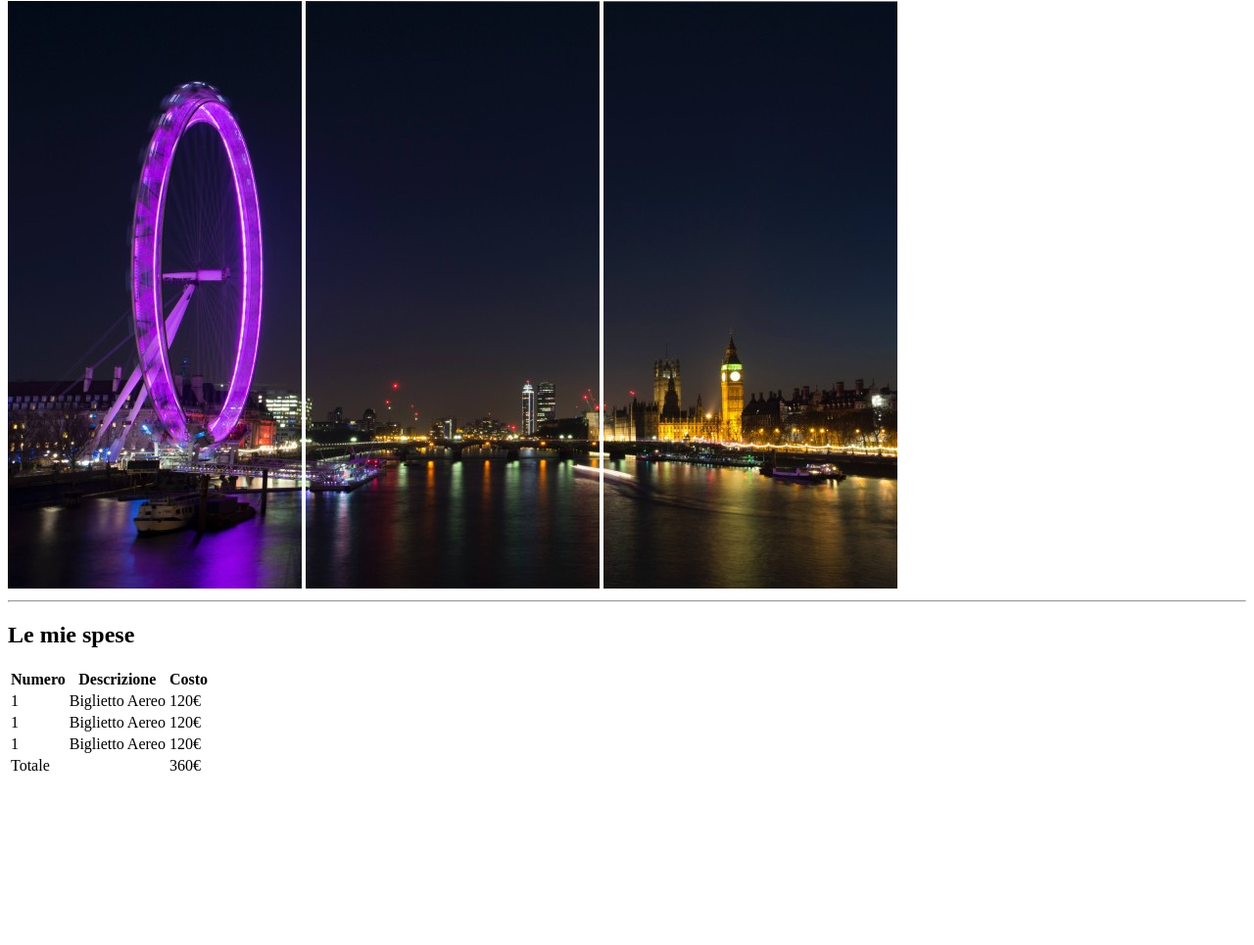
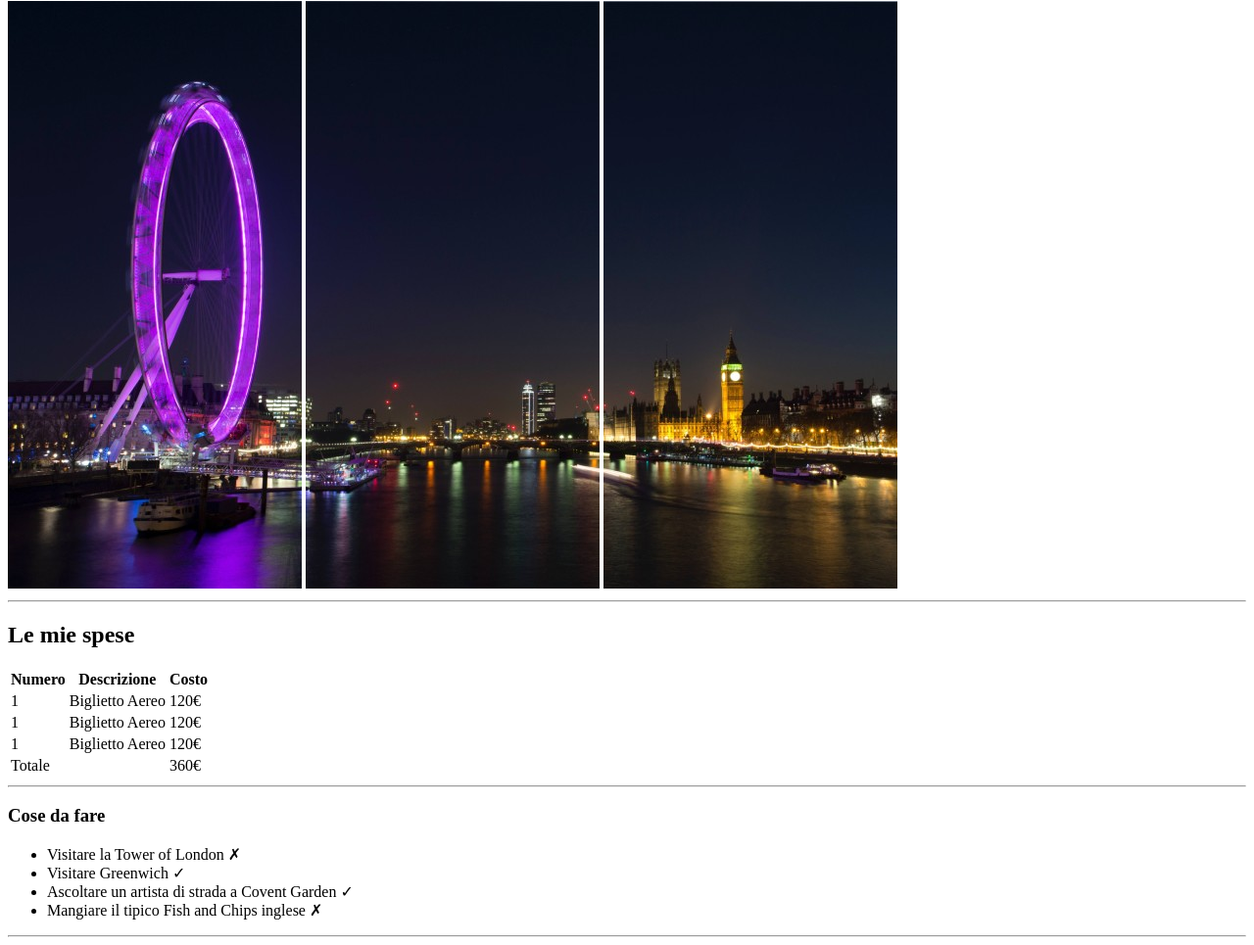
Before and after one commit to anto-iorfida/html-london-trip, a plain HTML site: page index.html in a window 1280 px wide. Shown: the part 79-1044 px from the top of the page at 98% size. Before the commit the page ends 881 px from the top, so only its background shows below. Drawn offline with Linux system fonts and the light colour scheme.

Commit message:
feat : add Unordered List in section

```diff
--- a/index.html
+++ b/index.html
@@ -15,6 +15,10 @@
     </header>
 
     <main>
+
+        <section>
+
+
         <h2>Le mie spese</h2>
         <table>
             <thead>
@@ -59,6 +63,24 @@
 
         </table>
 
+        <hr>
+
+    </section>
+
+    <section>
+        <h3>Cose da fare</h3>
+        <ul>
+            <li>Visitare la Tower of London &cross;</li>
+            <li>Visitare Greenwich &check;</li>
+            <li>Ascoltare un artista di strada a Covent Garden &check;</li>
+            <li>Mangiare il tipico Fish and Chips inglese &cross;</li>
+        </ul>
+
+        <hr>
+    </section>
+    <section></section>
+    <section></section>
+
     </main>
 
 </body>
```
